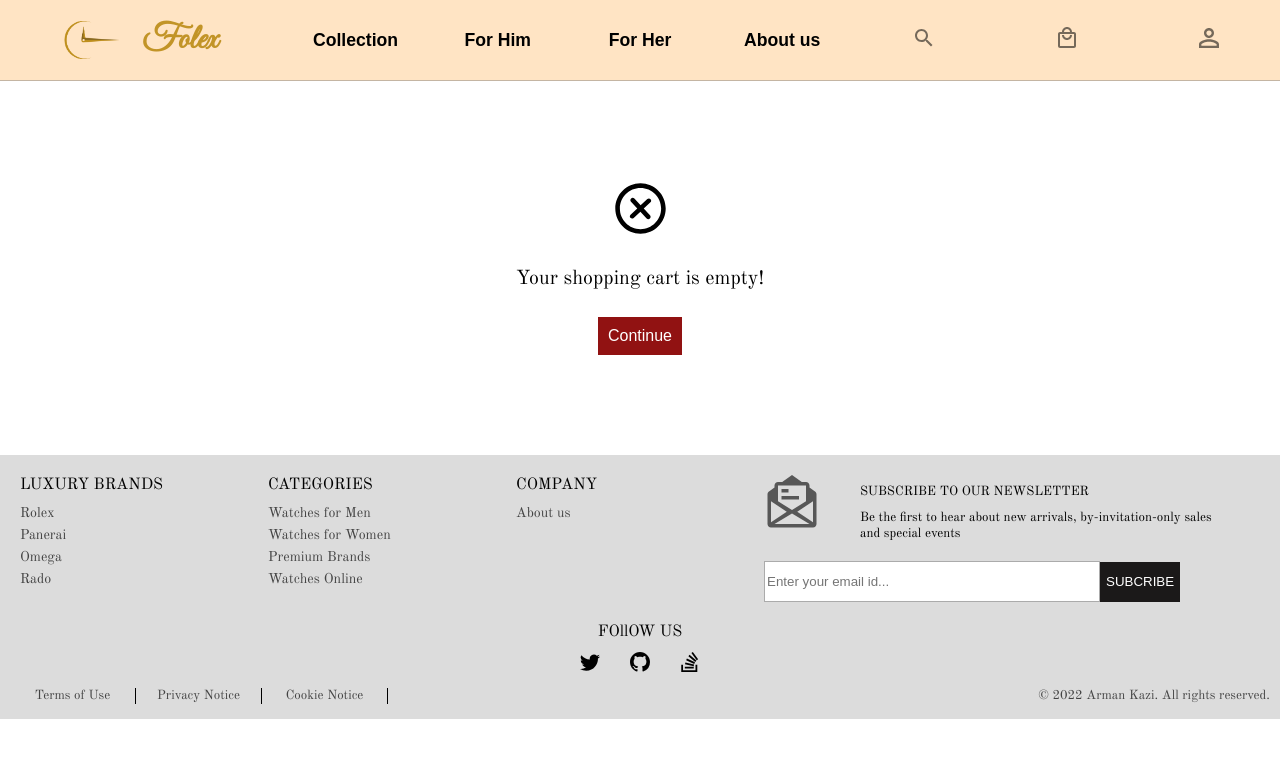
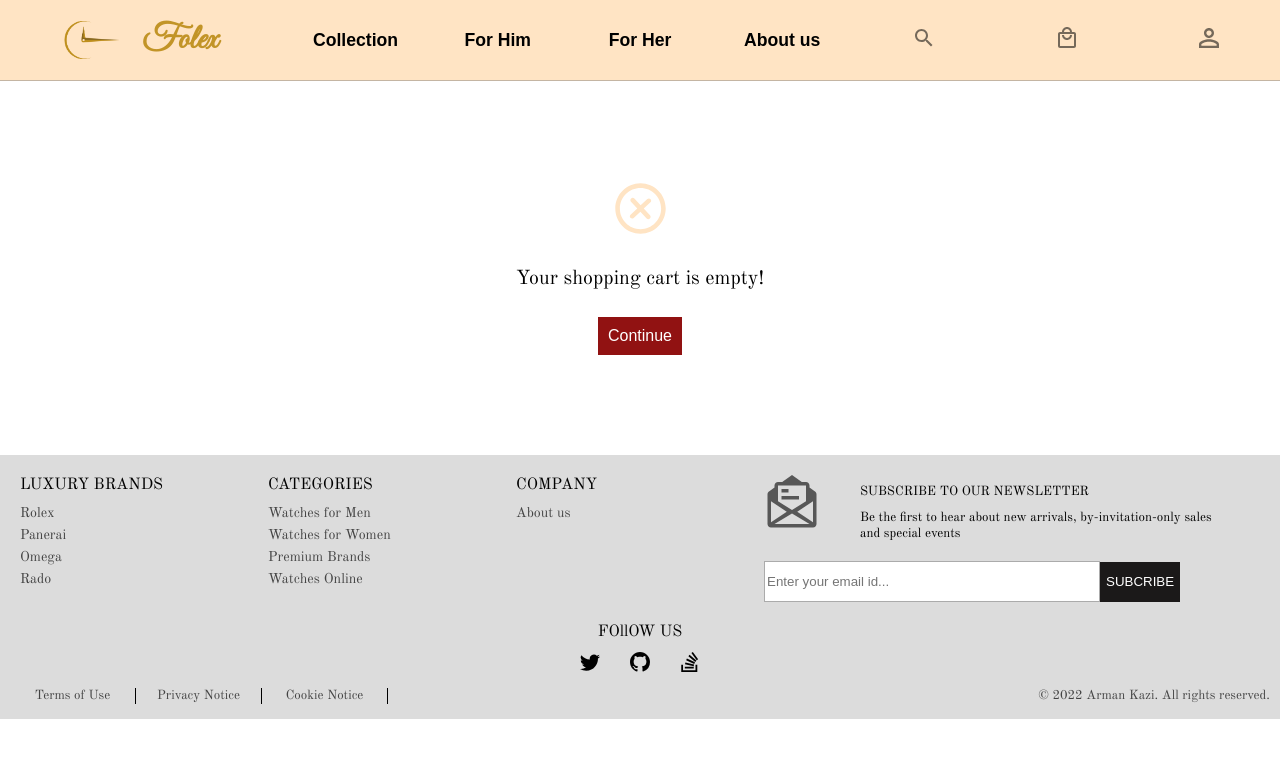
Before and after one commit to Amyx000/Ecommerce-Mern-Stack, a React (Create React App) app in the folder client/: page /cart in a window 1280 px wide. Shown: the top 758 px of the page. Built offline with nearby package versions, Linux system fonts and the light colour scheme; a web font is replaced by a local one.

Commit message:
cross icon update

```diff
--- a/client/src/components/Card/Cart.css
+++ b/client/src/components/Card/Cart.css
@@ -127,6 +127,7 @@
 
 .emptycart-icon{
     font-size: 55px;
+    color: bisque;
 }
 
 .emptycart-btn{
```
